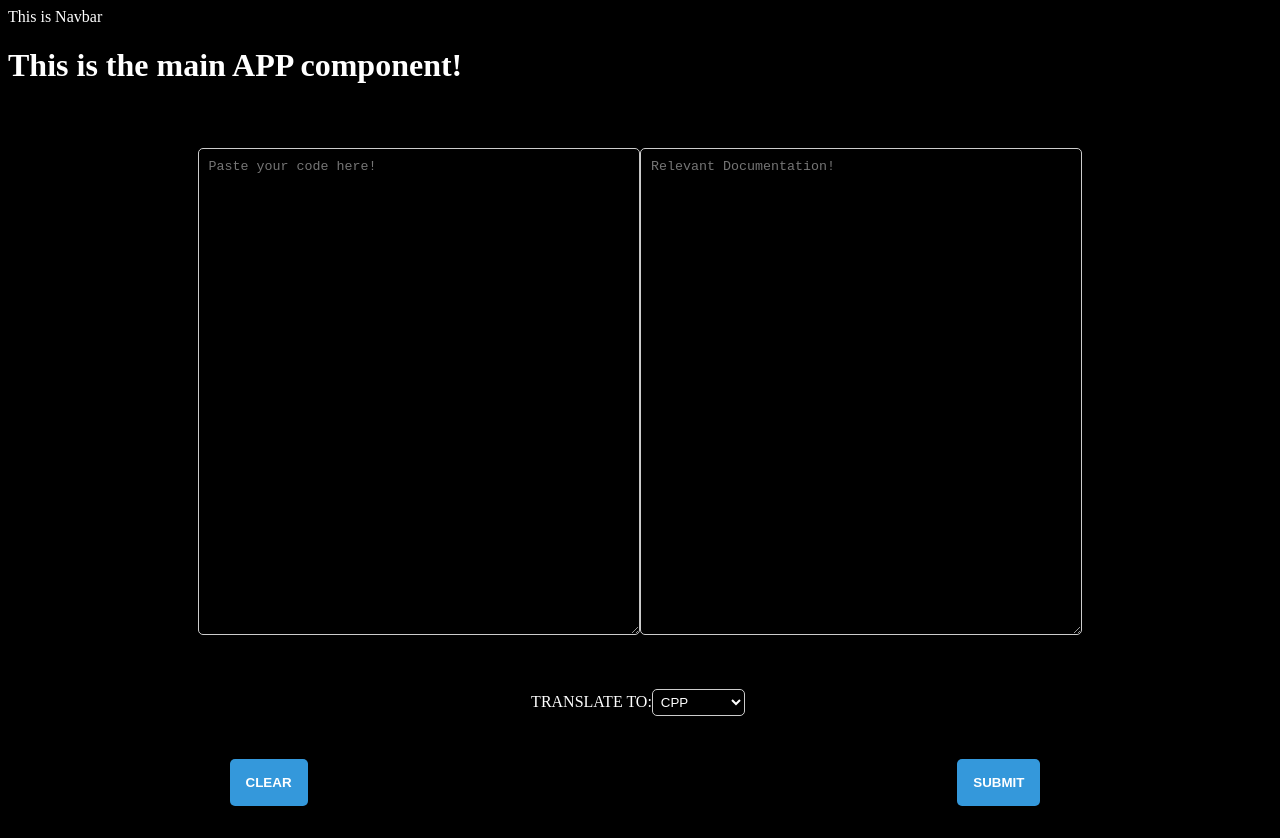
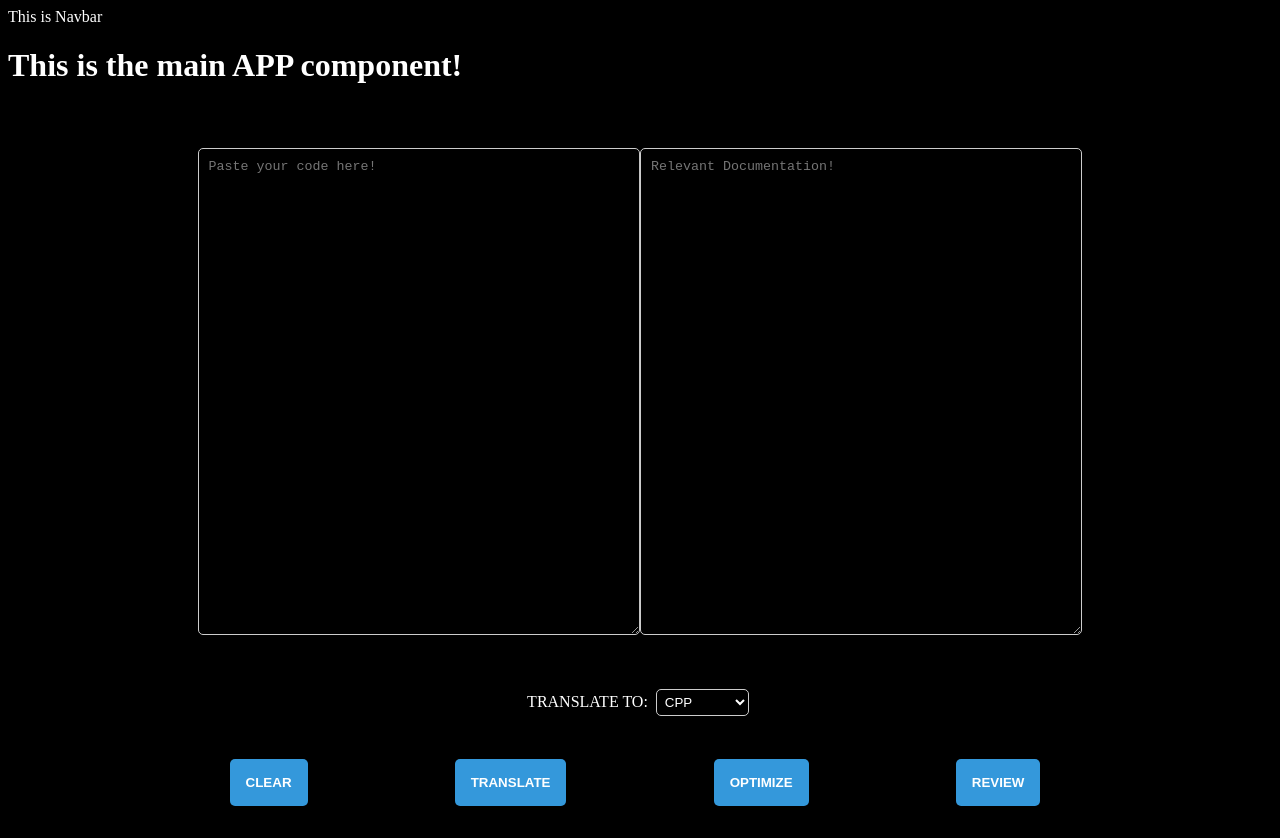
Before and after one commit to Ujj1225/codeAss, a React (Vite) app in the folder client/: page / in a window 1280 px wide. Built offline with nearby package versions, Linux system fonts and the light colour scheme.

Commit message:
Refactored frontend

```diff
--- a/client/package.json
+++ b/client/package.json
@@ -10,6 +10,7 @@
     "preview": "vite preview"
   },
   "dependencies": {
+    "axios": "^1.6.3",
     "bootstrap": "^5.3.2",
     "react": "^18.2.0",
     "react-bootstrap": "^2.9.2",
--- a/client/src/App.jsx
+++ b/client/src/App.jsx
@@ -1,3 +1,6 @@
+
+
+
 const App = () => {
   return (
     <>
--- a/client/src/Form.css
+++ b/client/src/Form.css
@@ -47,6 +47,7 @@
 label {
   border: 1px solid #ccc;
   border-radius: 5px;
+
 }
 
 .translate {
@@ -63,7 +64,9 @@ label,
 .submit {
   box-shadow: 0 0 10px rgba(0, 0, 0, 0.1);
 }
-
+.mrr{
+  margin-right: 0.5em;
+}
 .btn {
   display: flex;
   justify-content: space-between;
--- a/client/src/Form.jsx
+++ b/client/src/Form.jsx
@@ -1,9 +1,35 @@
+import React, { useState } from "react";
+import axios from "axios";
+
 import "./Form.css";
 
 const Form = () => {
+  const [response, setResponse] = useState("");
+
+  const handleApiResponse = async () => {
+    try {
+      console.log("here");
+      const apiResponse = await axios.get("https://localhost:4000/api/v1", {
+        params: { prompt: "hello" },
+      });
+      setResponse(apiResponse.data); // Assuming the API response contains the data you want to display
+    } catch (error) {
+      console.log("Error Encountered!");
+    }
+  };
+
+  const handleClear = () => {
+    // Implement clear functionality if needed
+  };
+
+  const handleSubmit = (event) => {
+    event.preventDefault();
+    // Implement submit functionality if needed
+  };
+
   return (
     <>
-      <form action="post" className="code-form">
+      <form action="" className="code-form" onSubmit={handleSubmit}>
         <div className="input-boxes">
           <textarea
             name="code"
@@ -13,6 +39,7 @@ const Form = () => {
             placeholder="Paste your code here!"
             className="input"
             style={{ overflow: "scroll" }}
+            onChange={handleApiResponse}
           ></textarea>
           <textarea
             name="documentation"
@@ -21,11 +48,16 @@ const Form = () => {
             rows="30"
             className="documentation"
             placeholder="Relevant Documentation!"
+            value={response}
           ></textarea>
         </div>
         <div className="translate">
-          <p>TRANSLATE TO: </p>
-          <select name="language" className="language" style={{marginRight: ".25rem",padding: ".25rem"}}>
+          <p className="mrr">TRANSLATE TO: </p>
+          <select
+            name="language"
+            className="language"
+            style={{ marginRight: ".25rem", padding: ".25rem" }}
+          >
             <option value="Cpp">CPP</option>
             <option value="Java">Java</option>
             <option value="JavaScript">JavaScript</option>
@@ -35,11 +67,17 @@ const Form = () => {
           </select>
         </div>
         <div className="btn">
-          <button type="button" className="clear">
+          <button type="button" className="clear" onClick={handleClear}>
             CLEAR
           </button>
           <button type="submit" className="submit">
-            SUBMIT
+            TRANSLATE
+          </button>
+          <button type="submit" className="submit">
+            OPTIMIZE
+          </button>
+          <button type="submit" className="submit">
+            REVIEW
           </button>
         </div>
       </form>
```
Also changed, not shown: 1 other file (tests, documents, lock files or other folders).
